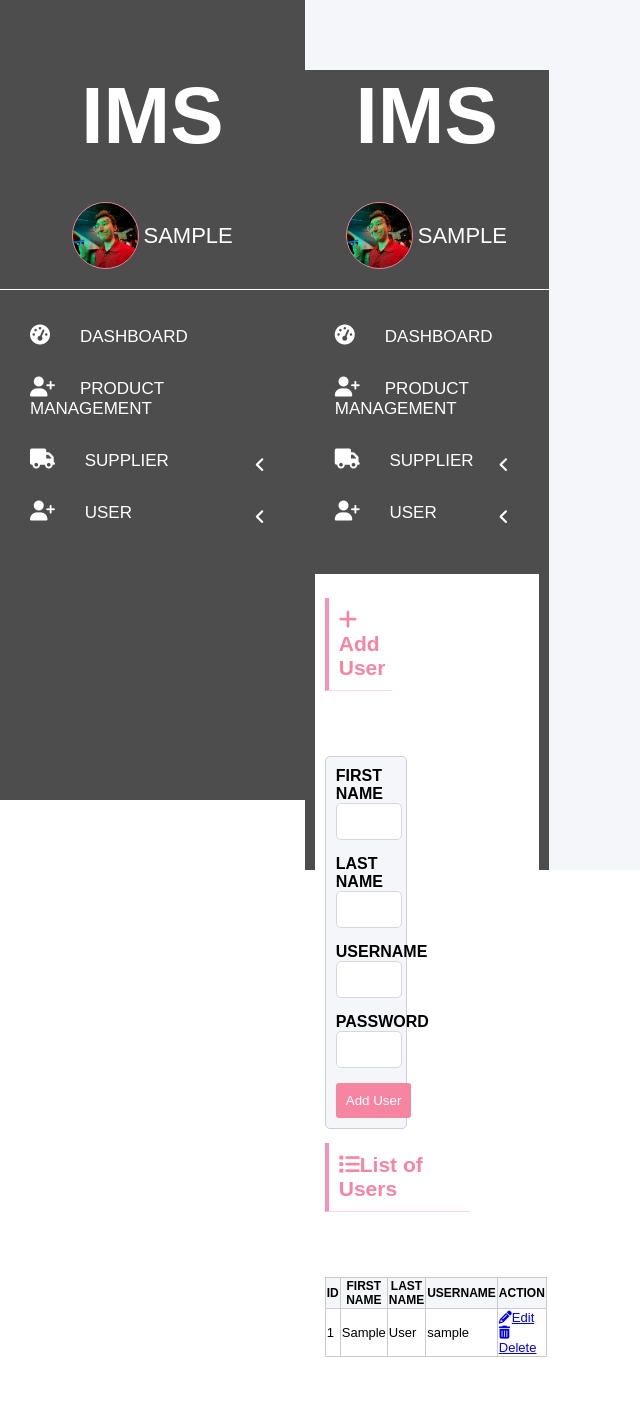
After one commit to Alan-Zavala/InvMg, a Flask app: page /add-user in a window 1280 px wide. The commit adds this page. Shown: the whole page, without its empty margins (0-640 px from the left). Run offline with Flask 3, Linux system fonts and the light colour scheme; the visitor is signed in with stand-in values (Sample User, id 1); data comes from the database, SQL or seed files in the repository; both versions use the stored data as it was after the commit; some libraries are stand-ins or nearby versions.

Commit message:
refactor and javascript

```diff
--- a/app.py
+++ b/app.py
@@ -31,29 +31,14 @@ class User(db.Model, UserMixin):
      id = db.Column(db.Integer, primary_key = True)
      username = db.Column(db.String(20), nullable=False, unique=True)
      password = db.Column(db.String(80), nullable=False)
+     first_name = db.Column(db.String(30), nullable=False)
+     last_name = db.Column(db.String(30), nullable=False)
 
-     def __init__(self, username, password):
-          self.usename = username
+     def __init__(self, first_name, last_name, username, password):
+          self.first_name = first_name
+          self.last_name = last_name
+          self.username = username
           self.password = bcrypt.generate_password_hash(password)
-
-class RegisterForm(FlaskForm):
-     username = StringField(validators=[InputRequired(), Length(
-          min=4, max=20)], render_kw={"placeholder": "Username"})
-
-     password = PasswordField(validators=[InputRequired(), Length(
-          min=4, max=20)], render_kw={"placeholder": "Password"})
-
-     submit = SubmitField("Register")
-
-     def validate_username(self, username):
-          existing_user_username = User.query.filter_by(
-               username=username.data).first()
-
-          if existing_user_username:
-               raise ValidationError(
-                    "That username already exists"
-               )
-
 class LoginForm(FlaskForm):
      username = StringField(validators=[InputRequired(), Length(
           min=4, max=20)], render_kw={"placeholder": "Username"})
@@ -62,6 +47,21 @@ class LoginForm(FlaskForm):
           min=4, max=20)], render_kw={"placeholder": "Password"})
 
      submit = SubmitField("Login")
+
+class UserAddForm(FlaskForm):
+     first_name = StringField(validators=[InputRequired(), Length(max=20)], render_kw={"placeholder": ""})
+     last_name = StringField(validators=[InputRequired(), Length(max=20)], render_kw={"placeholder": ""})
+     username = StringField(validators=[InputRequired(), Length(min=4, max=20)], render_kw={"placeholder": ""})
+     password = StringField(validators=[InputRequired(), Length(min=4, max=20)], render_kw={"placeholder": ""})
+     submit = SubmitField("Add User")
+
+     def validate_username(self, username):
+          existing_user_username = User.query.filter_by(
+               username=username.data).first()
+
+          if existing_user_username:
+               raise ValidationError("That username already exists")
+
 
 @app.route('/test')
 def testdb():
@@ -92,6 +92,7 @@ def login():
           if user:
                if check_password_hash(user.password, form.password.data):
                     login_user(user)
+                    session['username'] = user.username
                     return redirect(url_for('dashboard'))
           else:
                flash('Invalid username or password', 'error')
@@ -102,11 +103,49 @@ def login():
 def dashboard():
      return render_template('dashboard.html')
 
+@app.route('/add-user', methods=['GET', 'POST'])
+@login_required
+def add_user():
+     form = UserAddForm()
+     users = User.query.all()
+     if request.method == 'POST':
+          if form.validate_on_submit() == False:
+               flash('All fields are required.')
+               return render_template('user-add.html', form=form)
+          else:
+               ins = User(
+                    first_name = request.form['first_name'],
+                    last_name = request.form['last_name'],
+                    username = request.form['username'],
+                    password = request.form['password'])
+
+          pw = request.form['password']
+          hpw = bcrypt.generate_password_hash(pw).decode('utf-8')
+          is_valid = bcrypt.check_password_hash(hpw, pw)
+          if is_valid:
+               ins.password = hpw
+               db.session.add(ins)
+               db.session.commit()
+               flash('Submited')
+          else:
+               flash('Could Not Submit')
+
+          return redirect(url_for("add_user"))
+     if request.method == 'GET':
+          return render_template('user-add.html', form=form, users=users)
+
 @app.route('/logout', methods=['GET', 'POST'])
 @login_required
 def logout():
      logout_user()
      return redirect(url_for('login'))
 
+@app.route('/add-user/<int:user_id>', methods=['GET', 'POST'])
+def delete_user(user_id):
+     user = User.query.get_or_404(user_id)
+     db.session.delete(user)
+     db.session.commit()
+     return redirect(url_for('add_user'))
+
 if __name__ == '__main__':
      app.run(debug=True)
--- a/static/css/login.css
+++ b/static/css/login.css
@@ -93,6 +93,8 @@ div.loginInputsContainer i {
     padding: 15px;
     margin-bottom: 10px;
 }
+
+/* Homepage */
 
 div.header {
     width: 100%;
@@ -381,7 +383,7 @@ div.dashboard_user img{
 
 div.dashboard_user span{
     top: 20%;
-    font-size: 16px;
+    font-size: 22px;
     text-transform: uppercase;
     color: white;
     display:inline-block;
@@ -395,26 +397,27 @@ ul.dashboard_menu_list{
     list-style-type: none;
 }
 
-ul.dashboard_menu_list li{
-    padding: 15px 20px;
+ul.dashboard_menu_list li.liMainMenu{
+    padding: 15px 10px;
     text-transform: uppercase;
 }
 
-ul.dashboard_menu_list li a{
+ul.dashboard_menu_list li.liMainMenu a{
     text-decoration: none;
     color: white;
     display: block;
-    font-size: 20px;
-    text-align: center;
+    font-size: 17px;
+    padding: 0px 0px 0px 20px;
 }
 
-ul.dashboard_menu_list li span{
-    padding: 0px 20px;
+ul.dashboard_menu_list li.liMainMenu span{
+    padding: 0px 10px;
 }
 
-ul.dashboard_menu_list li a i{
-    font-size: 25px;
+ul.dashboard_menu_list li.liMainMenu a i{
+    font-size: 20px;
     margin-right: 10px;
+    width: 30px;
 }
 
 ul.dashboard_menu_list li.menuActive{
@@ -453,11 +456,148 @@ a#logoutBtn {
 }
 
 div.dashboard_content{
-    padding: 50px 10px 10px 10px;
+    padding: 20px 10px 10px 10px;
 }
 
 div.dashboard_content_main{
     background: white;
+    padding: 10px 0px;
     min-height: 800px;
     height: 100%;
 }
+
+/* User Add Page*/
+
+div#errorMessage{
+    background: #fff;
+    text-align: center;
+    color: red;
+    font-size: 20px;
+    padding: 11px;
+}
+
+form::after{
+    content: '';
+    clear: both;
+    display: block;
+}
+
+form.appForm{
+    width: 90%;
+    margin: 0 auto;
+    padding: 10px;
+    border: 1px solid #cecfd0;
+    border-radius: 5px;
+    background: #f4f6f9;
+}
+
+form label{
+    font-weight: bold;
+    text-transform: uppercase;
+}
+
+form input.appFormInput{
+    width: 100%;
+    height: 33px;
+    border: 1px solid #d6d7da;
+    border-radius: 5px;
+    margin-bottom: 15px;
+}
+
+div#userAddFormContianer{
+    padding-top: 50px;
+}
+form input.appBtn{
+    background: #f685a2;
+    border: 1px #f685a1;
+    border-radius: 3px;
+    color: #fff;
+    padding: 10px;
+    float: left;
+}
+
+div.row {
+    display: flex;
+    flex-direction: row;
+    flex-wrap: wrap;
+    width: 100%;
+}
+
+div.column{
+    width: 100%;
+    padding: 0px 10px;
+}
+
+div.column-5{
+    width: 30%;
+}
+
+div.column-7{
+    width: 65%;
+}
+
+h1.section_header{
+    font-size: 21px;
+    color: #f685a1;
+    border-bottom: 1px solid #ffd7e1;
+    padding-top: 11px;
+    padding: 10px;
+    border-left: 4px solid #f690bf;
+    margin-bottom: 15px;
+}
+
+div.section_content{
+    padding-top: 50px;
+}
+
+table, th, td{
+    border: 1px solid #cacaca;
+    border-collapse: collapse;
+}
+
+table{
+    width: 100%;
+}
+
+table th{
+    font-size: 12px;
+    text-transform: uppercase;
+    text-align: center;
+    background: #f4f6f9;
+}
+
+table td{
+    font-size: 13px;
+}
+
+/* drop down menu - dashboard */
+
+a.SubMenuLink{
+    padding-left: 10px !important;
+    padding-top: 15px !important;
+    padding-bottom: 10px !important;
+    text-transform: none;
+    font-size: 15px !important;
+}
+
+a.SubMenuLink i{
+    font-size: 15px !important;
+    width: 16px !important;
+}
+
+ul.subMenus{
+    list-style-type: none;
+    display: none;
+}
+
+i.mainMenuIconArrow{
+    float: right;
+    font-size: 17px !important;
+    margin-top: 7px;
+}
+
+.subMenuActive{
+    font-weight: bold;
+    border-top: 2px solid white;
+    border-bottom: 2px solid white;
+}
--- /dev/null
+++ b/templates/partials/app-sidebar.html
@@ -0,0 +1,38 @@
+<div class="dashboard_sidebar" id="dashboard_sidebar">
+    <h3 class="dashboard_logo" id="dashboard_logo">IMS</h3>
+    <div class="dashboard_user">
+        <img src="../images/Alan.jpeg" alt="User Image." id="userImg">
+        <span>{{current_user.username}}</span>
+    </div>
+    <div class="dashboard_menu">
+        <ul class="dashboard_menu_list">
+            <li class="liMainMenu">
+                <a href="{{url_for('dashboard')}}"><i class="fa fa-dashboard"></i><span class="menuText">Dashboard</span></a>
+            </li>
+            <li class="liMainMenu">
+                <a href="#"><i class="fa fa-user-plus"></i><span class="menuText">Product Management</span></a>
+            </li>
+            <li class="liMainMenu">
+                <a href="javascript:void(0);" class="showHideSubMenu">
+                    <i class="fa fa-truck showHideSubMenu"></i>
+                    <span class="menuText showHideSubMenu">Supplier</span>
+                    <i class="fa fa-angle-left mainMenuIconArrow showHideSubMenu"></i>
+                </a>
+                <ul class="subMenus">
+                    <li><a class="subMenuLink" href="#"><i class="fa fa-circle-o"></i>View Supplier</a></li>
+                    <li><a class="subMenuLink" href="#"><i class="fa fa-circle-o"></i>Add Supplier</a></li>
+                </ul>
+            </li>
+            <li class="liMainMenu showHideSubMenu">
+                <a href="javascript:void(0);" class="showHideSubMenu">
+                    <i class="fa fa-user-plus showHideSubMenu"></i>
+                    <span class="menuText showHideSubMenu">User</span>
+                    <i class="fa fa-angle-left mainMenuIconArrow showHideSubMenu"></i>
+                </a>
+                <ul class="subMenus">
+                    <li><a class="SubMenuLink" href="#"><i class="fa fa-circle-o"></i>View Users</a></li>
+                    <li><a class="SubMenuLink" href="{{url_for('add_user')}}"><i class="fa fa-circle-o"></i>Add Users</a></li>
+                </ul>
+            </li>
+        </ul>
+    </div>
--- /dev/null
+++ b/templates/partials/dashboard_topnav.html
@@ -0,0 +1,4 @@
+<div class="dashboard_topNav">
+    <a href="" id="toggleBtn"><i class="fa fa-navicon"></i></a>
+    <a href="{{url_for('logout')}}" id="logoutBtn"><i class="fa fa-power-off"></i>Logout</a>
+</div>
--- /dev/null
+++ b/templates/user-add.html
@@ -0,0 +1,73 @@
+<!DOCTYPE html>
+<html>
+<head>
+    <meta charset="UTF-8">
+    <meta http-equiv="X-UA-Compatible" content="IE=edge">
+    <meta name="viewport" content="width=device-width, initial-scale=1.0">
+    <title>Dashboard - IMS</title>
+    <link rel="stylesheet" type="text/css" href="{{ url_for('static',filename='css/login.css') }}">
+    <script src="https://kit.fontawesome.com/fdb8866bb6.js" crossorigin="anonymous"></script>
+</head>
+<body>
+    <div id="dashboardMainContainer">
+        {% include 'partials/app-sidebar.html' %}
+        </div>
+        <div class="dashboard_content_container" id="dashboard_content_container">
+            {% include 'partials/app-sidebar.html' %}
+            <div class="dashboard_content">
+                <div class="dashboard_content_main">
+                    <div class="row">
+                        <div class="column column-5">
+                            <h1 class="section_header"><i class="fa fa-plus"></i>Add User</h1>
+                            <div id="userAddFormContianer">
+                                <form action="" method="POST" class="appForm">
+                                    {{form.hidden_tag()}}
+                                    {{form.first_name.label(class_="label")}}{{form.first_name(class_="appFormInput")}}
+                                    {{form.last_name.label(class_="label")}}{{form.last_name(class_="appFormInput")}}
+                                    {{form.username.label(class_="label")}}{{form.username(class_="appFormInput")}}
+                                    {{form.password.label(class_="label")}}{{form.password(class_="appFormInput")}}
+                                    {{form.submit(class_="appBtn")}}
+                                </form>
+                            </div>
+                        </div>
+                        <div class="column column-7">
+                            <h1 class="section_header"><i class="fa fa-list"></i>List of Users</h1>
+                            <div class="section_content">
+                                <div class="users">
+                                    <table>
+                                        <thead>
+                                            <tr>
+                                                <th>ID</th>
+                                                <th>First Name</th>
+                                                <th>Last Name</th>
+                                                <th>Username</th>
+                                                <th>Action</th>
+                                            </tr>
+                                        </thead>
+                                        <tbody>
+                                            {% for user in users %}
+                                                <tr>
+                                                    <td>{{user.id}}</td>
+                                                    <td>{{user.first_name}}</td>
+                                                    <td>{{user.last_name}}</td>
+                                                    <td>{{user.username}}</td>
+                                                    <td>
+                                                        <a href="#" class="editUser"><i class="fa fa-pencil"></i>Edit</a><br>
+                                                        <a href="{{url_for('delete_user', user_id = user.id)}}" class="deleteUser"><i class="fa fa-trash"></i>Delete</a>
+                                                    </td>
+                                                </tr>
+                                            {% endfor %}
+                                        </tbody>
+                                    </table>
+                                </div>
+                            </div>
+                        </div>
+                    </div>
+                </div>
+            </div>
+        </div>
+    </div>
+<script type="text/javascript" src="jquery-3.3.1.js"></script>
+<script type="text/javascript" src="../js/script.js"></script>
+</body>
+</html>
```
Also changed, not shown: templates/dashboard.html (+4 -71 lines), templates/js/script.js (added, +86 -0 lines), database.db.
